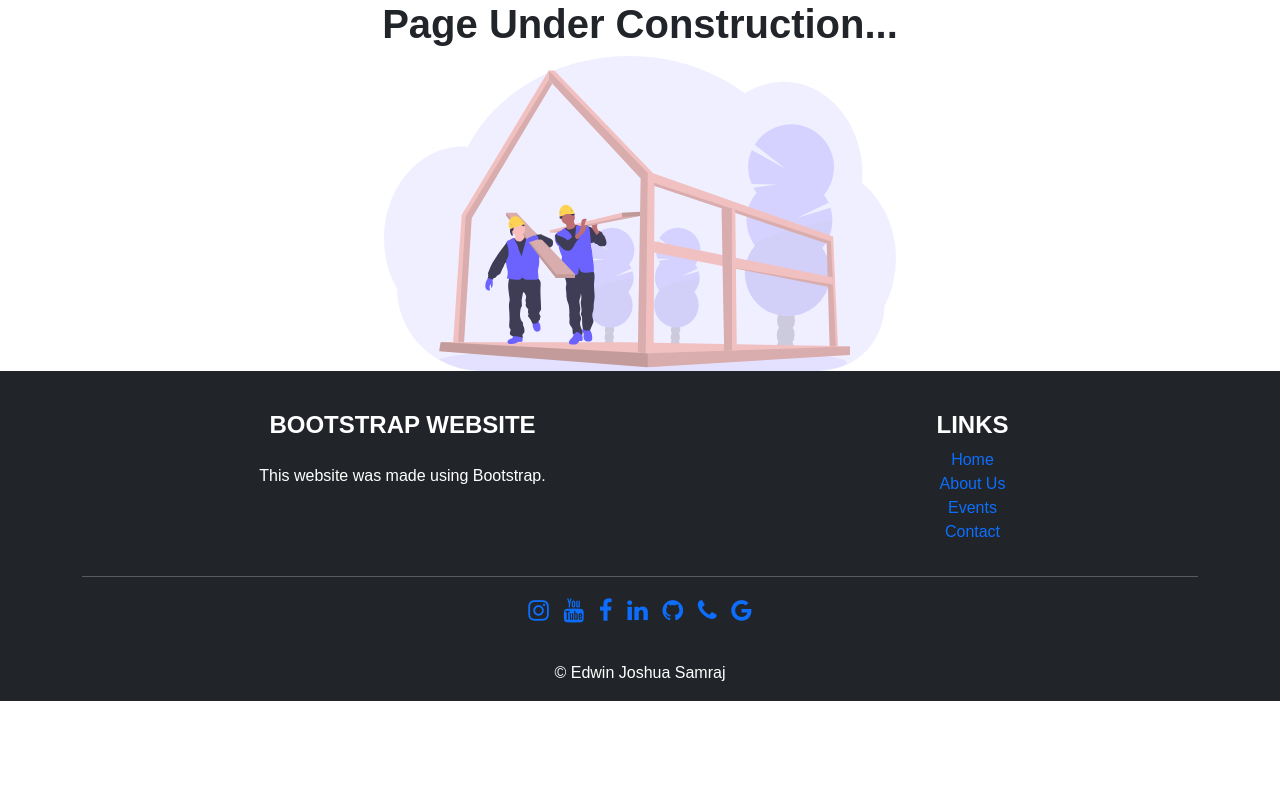
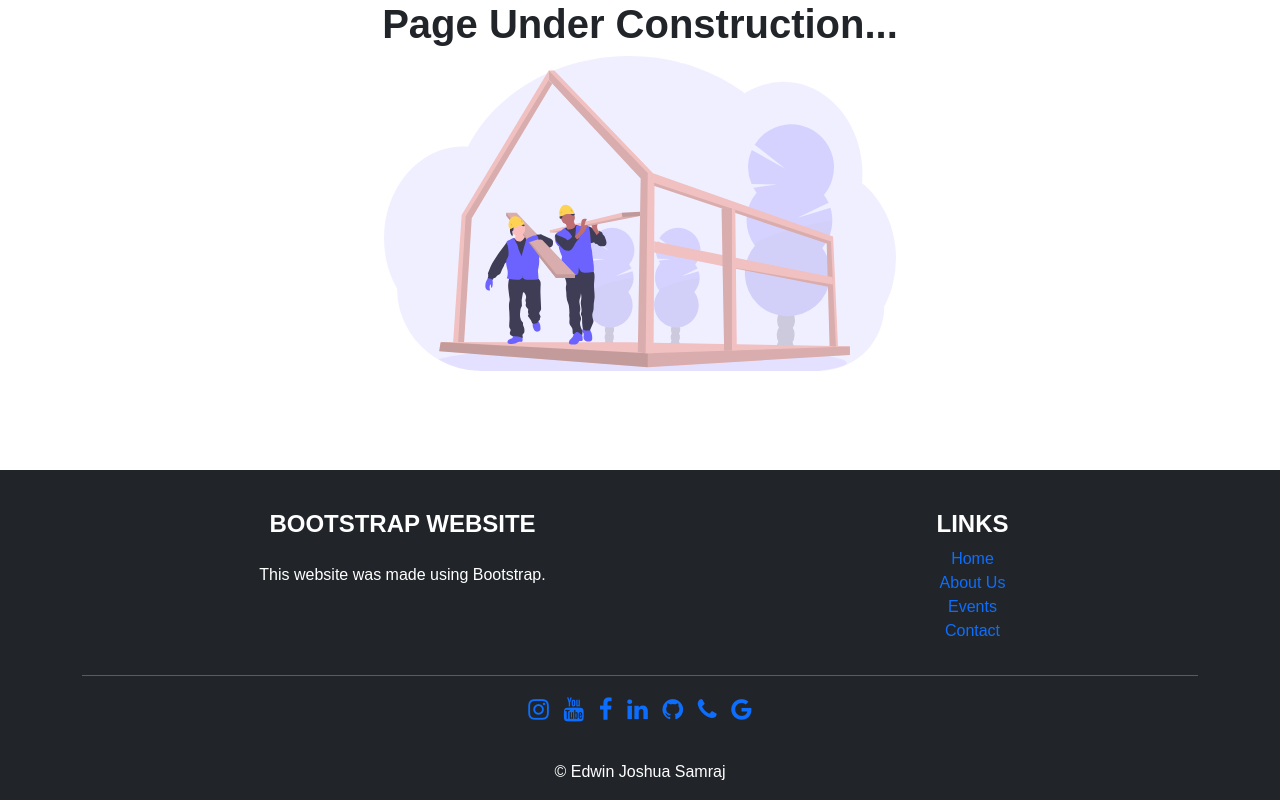
Before and after one commit to edwinjoshua2003/BootstrapWebsite, a plain HTML site: page construction.html in a window 1280 px wide. Drawn offline with nearby package versions, Linux system fonts and the light colour scheme.

Commit message:
Update construction.html

```diff
--- a/construction.html
+++ b/construction.html
@@ -19,7 +19,7 @@
 <body class="justify-content-center align-items-center d-flex flex-column">
     <h1 class="fw-bold text-center">Page Under Construction...</h1>
     <img class="construct" src="./imgs/construction.svg" alt="construction"/>
-    <section class="footer bg-dark w-100" id="footer">
+    <section class="footer bg-dark w-100 position-absolute bottom-0" id="footer">
         <footer class="page-footer text-white font-small stylish-color-lite pt-4">
             <div class="container text-center text-md-left">
                 <div class="row">
```
